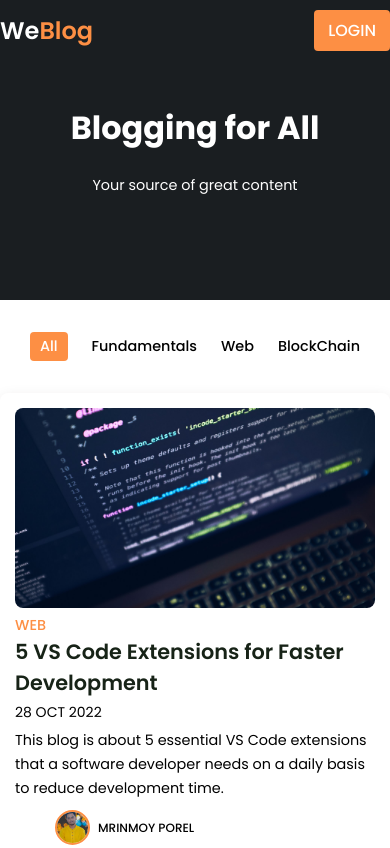
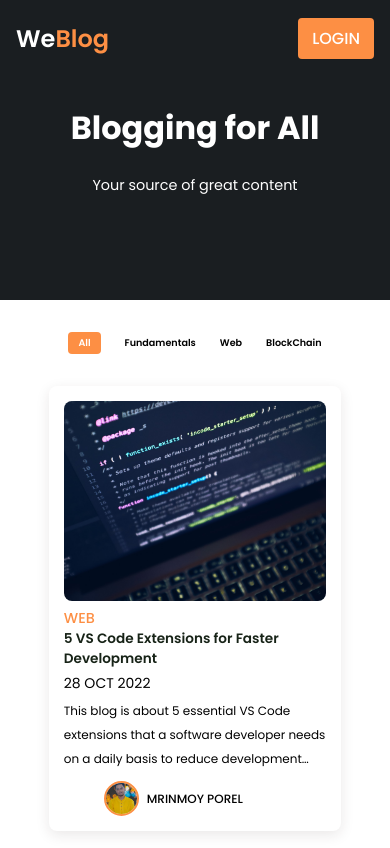
Before and after one commit to mrinnnmoy/blog-frontend, a plain HTML site: page index.html in a window 390 px wide. Shown: the top 848 px of the page. Drawn offline with nearby package versions, Linux system fonts and the light colour scheme.

Commit message:
fixed all breakpoints

```diff
--- a/assets/css/style.css
+++ b/assets/css/style.css
@@ -227,97 +227,142 @@ header.shadow .logo {
 }
 
 /*====== Footer ======*/
-.footer{
+.footer {
     display: grid;
     justify-content: center;
     background: var(--container-color);
     color: var(--bg-color);
 }
 
-.footer p{
+.footer p {
     padding: 20px 0;
     font-size: 1.5rem;
     font-weight: 450;
 }
 
-.social{
+.social {
     display: flex;
     justify-content: center;
     column-gap: 2rem;
 }
 
-.social  .bx{
+.social .bx {
     font-size: 1.4rem;
     color: var(--bg-color);
 }
 
-.social .bx:hover{
+.social .bx:hover {
     color: var(--second-color);
     transition: .3s all linear;
 }
 
-.footer span{
+.footer span {
     text-align: center;
     padding-top: 10px;
     padding-bottom: 15px;
 }
 
 /*====== Breakpoints ======*/
-@media (max-width: 1060px){
-    .conatiner{
+@media (max-width: 1060px) {
+    .conatiner {
         margin: 0 auto;
         max-width: 960px;
         width: 95%;
 
     }
 
-    .home-text{
+    .nav {
+        padding-left: 2rem;
+        padding-right: 2rem;
+    }
+
+    .home-text {
         width: 100%;
+    }
+
+    .post {
+        max-width: 90%;
     }
 }
 
-@media (max-width: 800px){
-    .nav{
-        padding: 14px 0;
+@media (max-width: 800px) {
+    .nav {
+        padding-left: 2rem;
+        padding-right: 2rem;
     }
 }
 
 @media (max-width: 768px) {
-    .nav{
-        padding: 10px 0;
+    .nav {
+        padding-left: 2rem;
+        padding-right: 2rem;
     }
 
-    section{
+    section {
         padding: 2rem 0;
     }
 
-    .home{
+    .home {
         min-height: 380px;
     }
 
-    .home-title{
+    .home-title {
         font-size: 3rem;
     }
 }
 
-@media (max-width: 570px){
-    .footer{
+@media (max-width: 570px) {
+    .filter-item {
+        font-size: .75rem;
+    }
+
+    .post {
+        max-width: 70%;
+    }
+
+    .footer {
         flex-direction: column;
         row-gap: .5rem;
         padding: 20px 0;
     }
 }
 
-@media (max-width: 396px){
-    .home-title{
+@media (max-width: 396px) {
+    .nav{
+        padding-left: 1rem;
+        padding-right: 1rem;
+    }
+
+    .home-title {
         font-size: 2rem;
     }
 
-    .home-subtitle{
+    .home-subtitle {
         font-size: .9rem;
     }
 
-    .home{
+    .home {
         min-height: 300px;
     }
+
+    .filter-item{
+        font-size: .6rem;
+        font-weight: 600;
+    }
+
+    .post{
+        max-width: 75%;
+    }
+
+    .post-title{
+        font-size: .85rem;
+    }
+
+    .post-description{
+        font-size: .75rem;
+    }
+
+    .footer p{
+        font-size: 1rem;
+    }
 }
```
